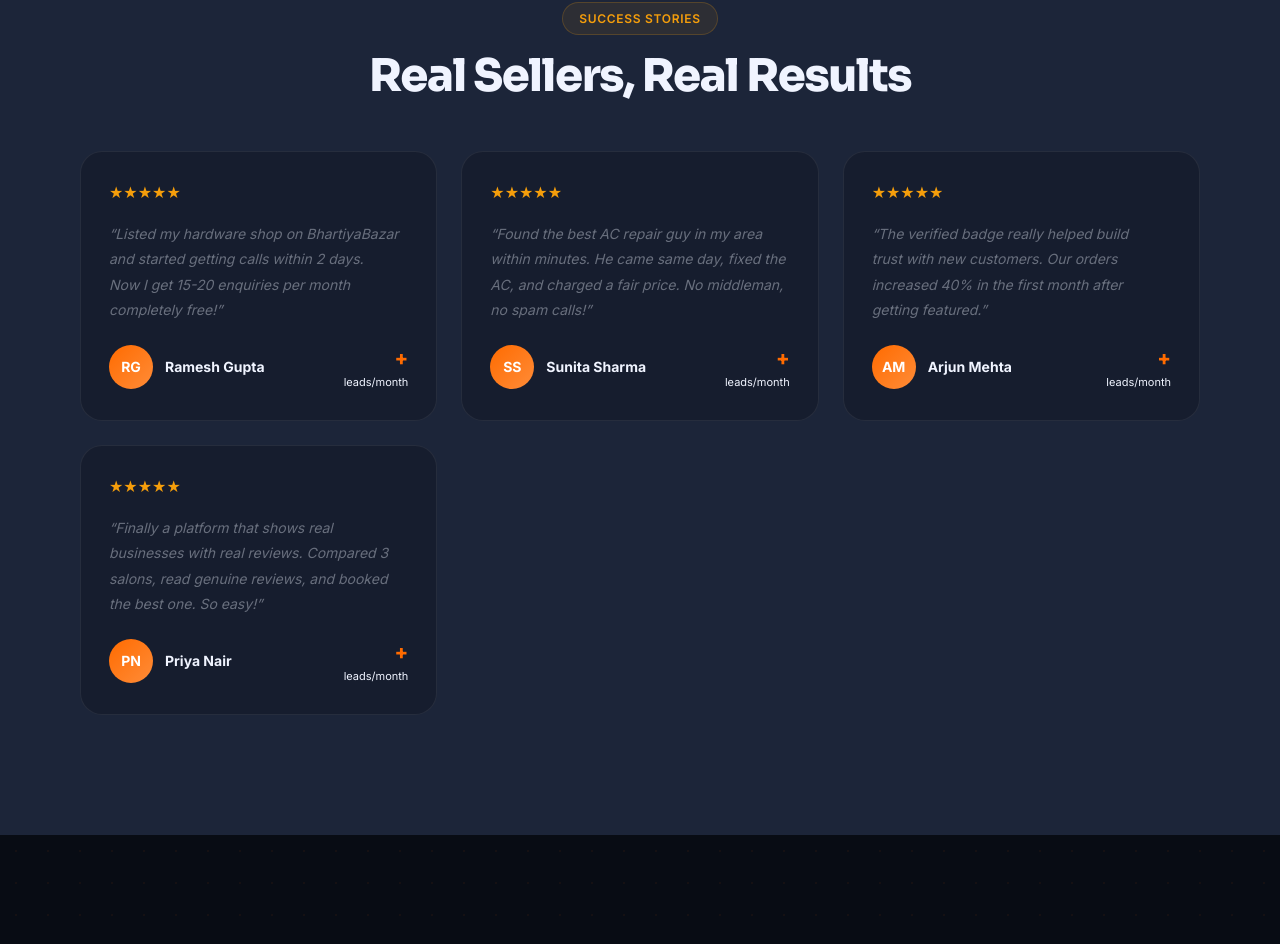
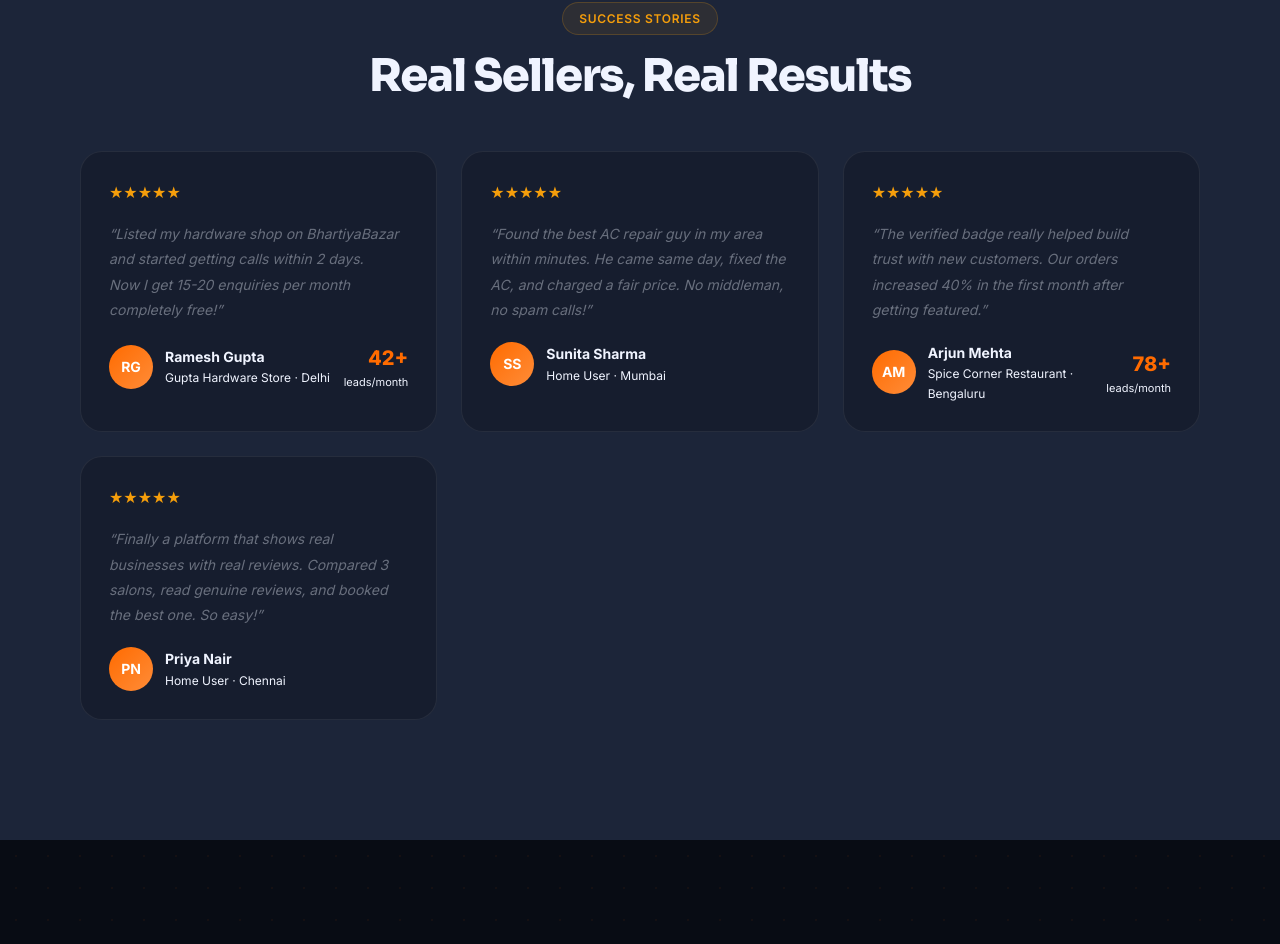
Before and after one commit to ceptile/bhartiyabazar, a Next.js app: page / in a window 1280 px wide. Shown: the part 4063-5007 px from the top of the page. Built offline with nearby package versions, Linux system fonts and the light colour scheme.

Commit message:
fix: add Testimonial type with business and leads fields

```diff
--- a/src/components/home/TestimonialsSection.tsx
+++ b/src/components/home/TestimonialsSection.tsx
@@ -1,50 +1,90 @@
 'use client';
 import { useEffect, useRef, useState } from 'react';
-import { testimonials } from '@/lib/data';
+import { testimonials, type Testimonial } from '@/lib/data';
 
 export default function TestimonialsSection() {
   const ref = useRef<HTMLElement>(null);
   const [visible, setVisible] = useState(false);
 
   useEffect(() => {
-    const obs = new IntersectionObserver(([e]) => { if (e.isIntersecting) { setVisible(true); obs.disconnect(); } }, { threshold:0.1 });
+    const obs = new IntersectionObserver(
+      ([e]) => { if (e.isIntersecting) { setVisible(true); obs.disconnect(); } },
+      { threshold: 0.1 }
+    );
     if (ref.current) obs.observe(ref.current);
     return () => obs.disconnect();
   }, []);
 
   return (
-    <section ref={ref} className="section" style={{ background:'var(--surface-2)' }}>
+    <section ref={ref} className="section" style={{ background: 'var(--surface-2)' }}>
       <div className="container">
-        <div style={{ textAlign:'center', marginBottom:48 }}>
-          <span style={{ display:'inline-block', padding:'6px 16px', borderRadius:'var(--radius-full)', background:'rgba(245,158,11,0.08)', border:'1px solid rgba(245,158,11,0.2)', fontSize:12, fontWeight:600, color:'#f59e0b', letterSpacing:'0.06em', textTransform:'uppercase', marginBottom:16 }}>Success Stories</span>
-          <h2 style={{ fontSize:'clamp(1.6rem,4vw,2.8rem)', fontWeight:800, color:'var(--text)', letterSpacing:'-0.03em' }}>Real Sellers, Real Results</h2>
+        <div style={{ textAlign: 'center', marginBottom: 48 }}>
+          <span style={{
+            display: 'inline-block', padding: '6px 16px',
+            borderRadius: 'var(--radius-full)',
+            background: 'rgba(245,158,11,0.08)',
+            border: '1px solid rgba(245,158,11,0.2)',
+            fontSize: 12, fontWeight: 600, color: '#f59e0b',
+            letterSpacing: '0.06em', textTransform: 'uppercase' as const, marginBottom: 16,
+          }}>Success Stories</span>
+          <h2 style={{
+            fontSize: 'clamp(1.6rem,4vw,2.8rem)',
+            fontWeight: 800, color: 'var(--text)', letterSpacing: '-0.03em',
+          }}>Real Sellers, Real Results</h2>
         </div>
-        <div style={{ display:'grid', gridTemplateColumns:'repeat(auto-fit,minmax(280px,1fr))', gap:24 }}>
-          {testimonials.map((t,i) => (
+
+        <div style={{
+          display: 'grid',
+          gridTemplateColumns: 'repeat(auto-fit, minmax(280px, 1fr))',
+          gap: 24,
+        }}>
+          {testimonials.map((t: Testimonial, i: number) => (
             <div key={t.id} style={{
-              padding:'28px',
-              background:'var(--surface)',
-              border:'1px solid var(--border)',
-              borderRadius:'var(--radius-xl)',
+              padding: 28,
+              background: 'var(--surface)',
+              border: '1px solid var(--border)',
+              borderRadius: 'var(--radius-xl)',
               opacity: visible ? 1 : 0,
               transform: visible ? 'translateY(0)' : 'translateY(24px)',
-              transition: `all 0.6s cubic-bezier(0.16,1,0.3,1) ${i*100}ms`,
+              transition: `all 0.6s cubic-bezier(0.16,1,0.3,1) ${i * 100}ms`,
             }}>
               {/* Stars */}
-              <div style={{ color:'#F59E0B', marginBottom:16, fontSize:16 }}>{'★'.repeat(t.rating)}</div>
+              <div style={{ color: '#F59E0B', marginBottom: 16, fontSize: 16 }}>
+                {'★'.repeat(t.rating)}
+              </div>
+
               {/* Quote */}
-              <p style={{ fontSize:14, color:'var(--text-muted)', lineHeight:1.8, marginBottom:20, fontStyle:'italic' }}>&ldquo;{t.text}&rdquo;</p>
-              {/* Author */}
-              <div style={{ display:'flex', alignItems:'center', gap:12 }}>
-                <div style={{ width:44, height:44, borderRadius:'var(--radius-full)', background:'linear-gradient(135deg, var(--saffron), var(--saffron-light))', display:'flex', alignItems:'center', justifyContent:'center', fontSize:14, fontWeight:700, color:'#fff', flexShrink:0 }}>{t.avatar}</div>
+              <p style={{
+                fontSize: 14, color: 'var(--text-muted)', lineHeight: 1.8,
+                marginBottom: 20, fontStyle: 'italic',
+              }}>&ldquo;{t.text}&rdquo;</p>
+
+              {/* Author row */}
+              <div style={{ display: 'flex', alignItems: 'center', gap: 12 }}>
+                <div style={{
+                  width: 44, height: 44, borderRadius: 'var(--radius-full)',
+                  background: 'linear-gradient(135deg, var(--saffron), var(--saffron-light))',
+                  display: 'flex', alignItems: 'center', justifyContent: 'center',
+                  fontSize: 14, fontWeight: 700, color: '#fff', flexShrink: 0,
+                }}>{t.avatar}</div>
+
                 <div>
-                  <div style={{ fontSize:14, fontWeight:700, color:'var(--text)' }}>{t.name}</div>
-                  <div style={{ fontSize:12, color:'var(--text-faint)' }}>{t.business}</div>
+                  <div style={{ fontSize: 14, fontWeight: 700, color: 'var(--text)' }}>
+                    {t.name}
+                  </div>
+                  <div style={{ fontSize: 12, color: 'var(--text-faint)' }}>
+                    {t.business} · {t.city}
+                  </div>
                 </div>
-                <div style={{ marginLeft:'auto', textAlign:'right' }}>
-                  <div style={{ fontSize:20, fontWeight:800, color:'var(--saffron)' }}>{t.leads}+</div>
-                  <div style={{ fontSize:11, color:'var(--text-faint)' }}>leads/month</div>
-                </div>
+
+                {t.leads > 0 && (
+                  <div style={{ marginLeft: 'auto', textAlign: 'right' }}>
+                    <div style={{ fontSize: 20, fontWeight: 800, color: 'var(--saffron)' }}>
+                      {t.leads}+
+                    </div>
+                    <div style={{ fontSize: 11, color: 'var(--text-faint)' }}>leads/month</div>
+                  </div>
+                )}
               </div>
             </div>
           ))}
--- a/src/lib/data.ts
+++ b/src/lib/data.ts
@@ -40,6 +40,18 @@ export type Review = {
   date: string;
   helpful: number;
   verified: boolean;
+};
+
+export type Testimonial = {
+  id: string;
+  name: string;
+  city: string;
+  role: string;
+  business: string;
+  leads: number;
+  text: string;
+  avatar: string;
+  rating: number;
 };
 
 export const stats = [
@@ -230,11 +242,11 @@ export const businesses: Business[] = [
   },
 ];
 
-export const testimonials = [
-  { id:'t1', name:'Ramesh Gupta', city:'Delhi', role:'Shop Owner', text:'Listed my hardware shop on BhartiyaBazar and started getting calls within 2 days. Now I get 15-20 enquiries per month completely free!', avatar:'RG', rating:5 },
-  { id:'t2', name:'Sunita Sharma', city:'Mumbai', role:'Customer', text:'Found the best AC repair guy in my area within minutes. He came same day, fixed the AC, and charged a fair price. No middleman, no spam calls!', avatar:'SS', rating:5 },
-  { id:'t3', name:'Arjun Mehta', city:'Bengaluru', role:'Restaurant Owner', text:'The verified badge really helped build trust with new customers. Our orders increased 40% in the first month after getting featured.', avatar:'AM', rating:5 },
-  { id:'t4', name:'Priya Nair', city:'Chennai', role:'Customer', text:'Finally a platform that shows real businesses with real reviews. Compared 3 salons, read genuine reviews, and booked the best one. So easy!', avatar:'PN', rating:5 },
+export const testimonials: Testimonial[] = [
+  { id:'t1', name:'Ramesh Gupta', city:'Delhi', role:'Shop Owner', business:'Gupta Hardware Store', leads:42, text:'Listed my hardware shop on BhartiyaBazar and started getting calls within 2 days. Now I get 15-20 enquiries per month completely free!', avatar:'RG', rating:5 },
+  { id:'t2', name:'Sunita Sharma', city:'Mumbai', role:'Customer', business:'Home User', leads:0, text:'Found the best AC repair guy in my area within minutes. He came same day, fixed the AC, and charged a fair price. No middleman, no spam calls!', avatar:'SS', rating:5 },
+  { id:'t3', name:'Arjun Mehta', city:'Bengaluru', role:'Restaurant Owner', business:'Spice Corner Restaurant', leads:78, text:'The verified badge really helped build trust with new customers. Our orders increased 40% in the first month after getting featured.', avatar:'AM', rating:5 },
+  { id:'t4', name:'Priya Nair', city:'Chennai', role:'Customer', business:'Home User', leads:0, text:'Finally a platform that shows real businesses with real reviews. Compared 3 salons, read genuine reviews, and booked the best one. So easy!', avatar:'PN', rating:5 },
 ];
 
 export const pricingPlans = [
```
